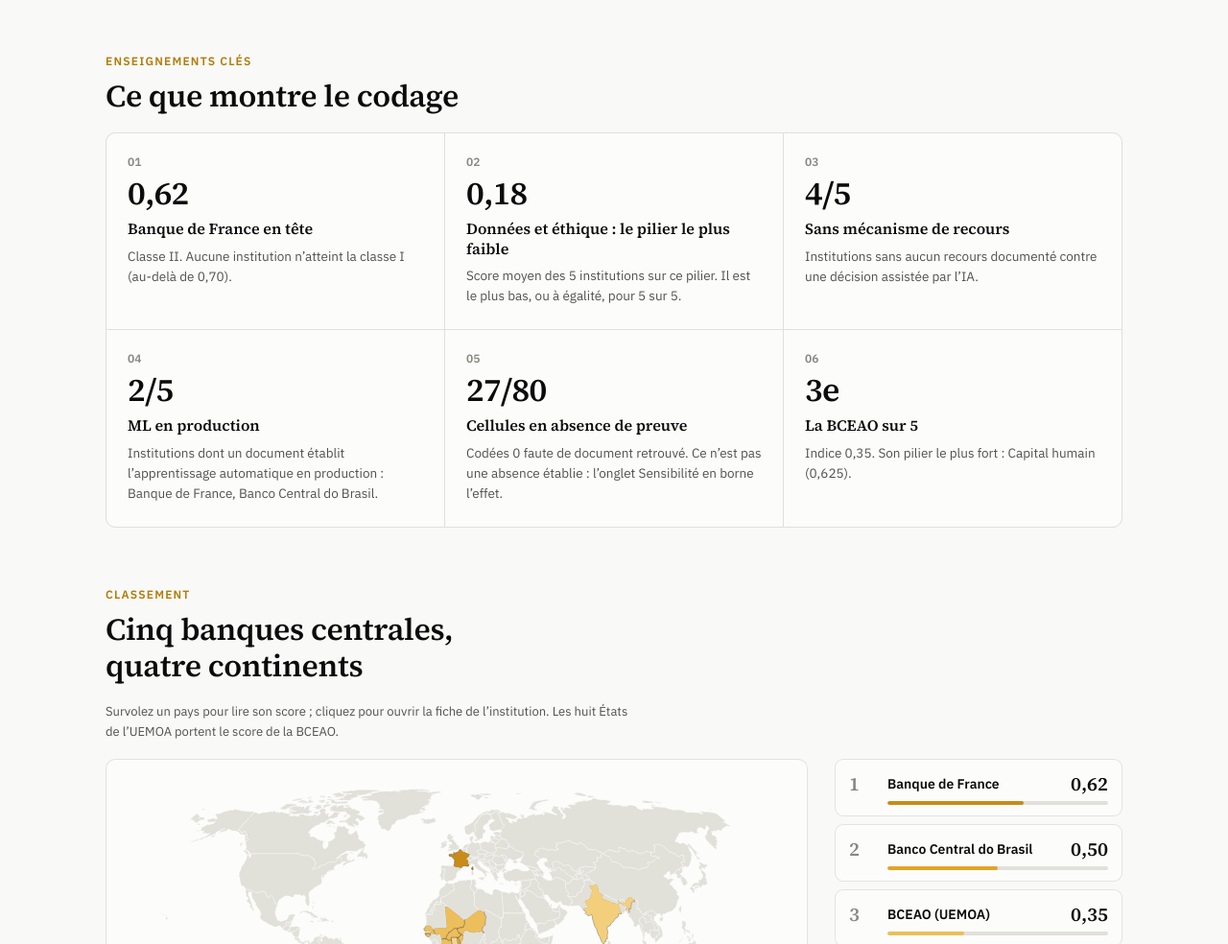
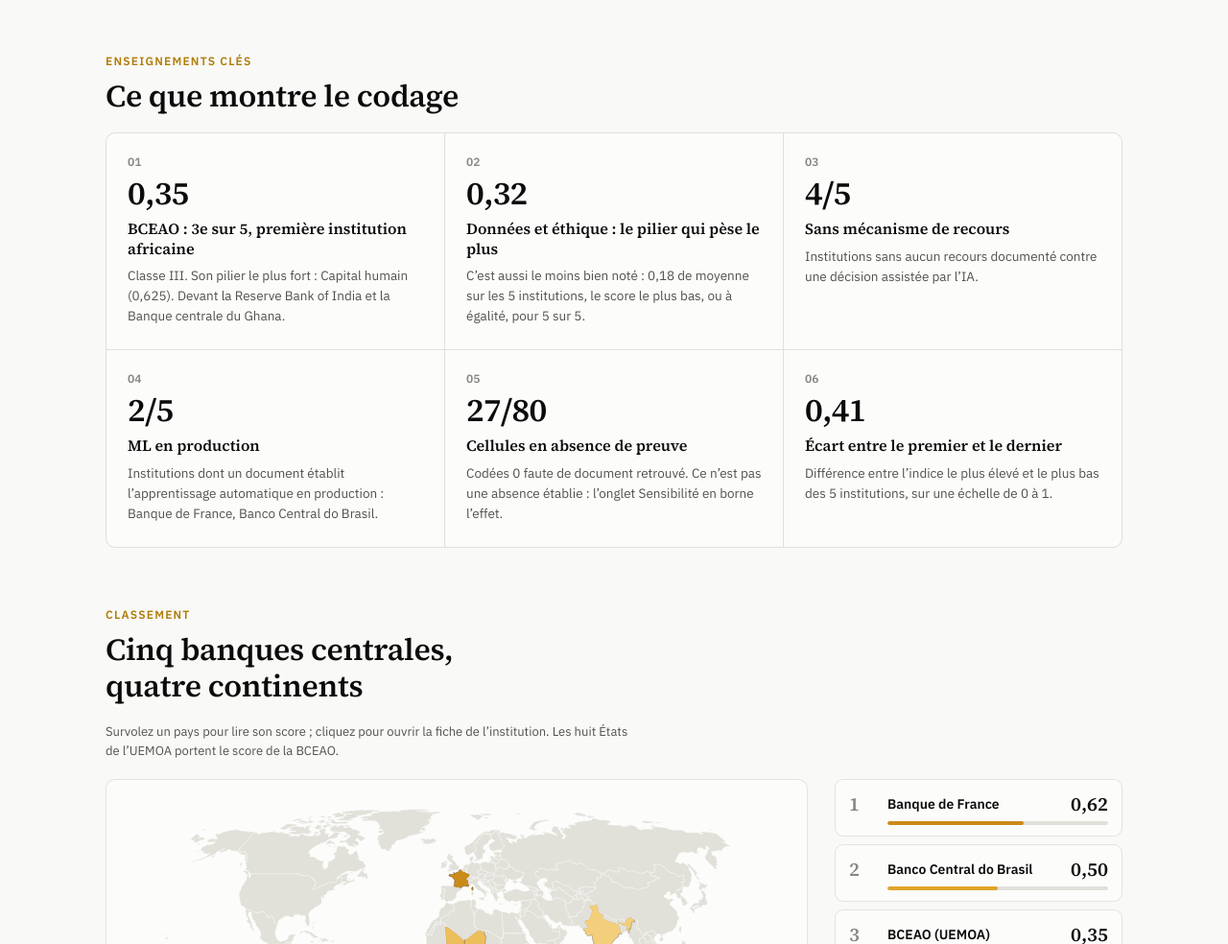
Before and after one commit to fatoumatabi/igiam, a plain HTML site: page index.html in a window 1280 px wide. Shown: the part 800-1784 px from the top of the page at 96% size. Drawn offline with Linux system fonts and the light colour scheme.

Commit message:
Enseignements clés : BCEAO en tête de liste, poids du pilier Données et éthique
Co-Authored-By: Claude Opus 5.5 <noreply@anthropic.com>
Claude-Session: https://claude.ai/code/session_017eLj7S7vLeqZypQvW3NMZR

```diff
--- a/index.html
+++ b/index.html
@@ -1133,13 +1133,22 @@ function vueAccueil() {
   banques.forEach(b => PIL.forEach(p => IND[p].forEach(i => {
     tot++; if (cellule(b, p, i.nom).niveau === 'absence') abs++; })));
   const bceao = banques.find(b => /BCEAO/.test(b));
+  const lourd = PIL.slice().sort((a, b) => POIDS[b] - POIDS[a])[0];
+  const afr = banques.filter(b => /BCEAO|Ghana|Afrique|africa/i.test(b));
+  const rangB = bceao ? ord.indexOf(bceao) + 1 : 0;
+  const pfB = bceao ? profil(bceao) : [];
   const cles = [
-    {val: fr(indice(prem)), t: prem + ' en tête',
-     p: 'Classe ' + classe(indice(prem)) + '. ' + (ord.every(b => classe(indice(b)) !== 'I')
-       ? 'Aucune institution n’atteint la classe I (au-delà de ' + fr(D.bornes.haute) + ').'
-       : 'Au moins une institution atteint la classe I.')},
-    {val: fr(moyP(faible)), t: NOMPIL[faible] + ' : le pilier le plus faible',
-     p: 'Score moyen des ' + n + ' institutions sur ce pilier. Il est le plus bas, ou à égalité, pour ' + nbFaible + ' sur ' + n + '.'},
+    bceao ? {val: fr(indice(bceao)), t: 'BCEAO : ' + rangB + (rangB === 1 ? 're' : 'e') + ' sur ' + n +
+      (afr.length > 1 && afr.every(b => b === bceao || indice(b) <= indice(bceao)) ? ', première institution africaine' : ''),
+     p: 'Classe ' + classe(indice(bceao)) + '. Son pilier le plus fort : ' +
+        NOMPIL[PIL[pfB.indexOf(Math.max(...pfB))]] + ' (' + fr(Math.max(...pfB), 3) + ')' +
+        (ord.slice(rangB).length ? '. Devant la ' + ord.slice(rangB).join(' et la ') + '.' : '.')}
+          : {val: fr(indice(prem)), t: 'Indice le plus élevé', p: 'Classe ' + classe(indice(prem)) + '.'},
+    {val: fr(POIDS[lourd]), t: NOMPIL[lourd] + ' : le pilier qui pèse le plus',
+     p: lourd === faible
+       ? 'C’est aussi le moins bien noté : ' + fr(moyP(lourd)) + ' de moyenne sur les ' + n +
+         ' institutions, le score le plus bas, ou à égalité, pour ' + nbFaible + ' sur ' + n + '.'
+       : 'Score moyen des ' + n + ' institutions sur ce pilier : ' + fr(moyP(lourd)) + '.'},
     {val: sansRecours + '/' + n, t: 'Sans mécanisme de recours',
      p: 'Institutions sans aucun recours documenté contre une décision assistée par l’IA.'},
     {val: prod.length + '/' + n, t: 'ML en production',
@@ -1147,11 +1156,8 @@ function vueAccueil() {
         (prod.length ? ' : ' + prod.join(', ') + '.' : '.')},
     {val: abs + '/' + tot, t: 'Cellules en absence de preuve',
      p: 'Codées 0 faute de document retrouvé. Ce n’est pas une absence établie : l’onglet Sensibilité en borne l’effet.'},
-    bceao ? {val: (ord.indexOf(bceao) + 1) + 'e', t: 'La BCEAO sur ' + n,
-     p: 'Indice ' + fr(indice(bceao)) + '. Son pilier le plus fort : ' +
-        NOMPIL[PIL[profil(bceao).indexOf(Math.max(...profil(bceao)))]] + ' (' +
-        fr(Math.max(...profil(bceao)), 3) + ').'}
-           : {val: fr(indice(prem) - indice(der)), t: 'Écart entre extrêmes', p: prem + ' et ' + der + '.'}
+    {val: fr(indice(prem) - indice(der)), t: 'Écart entre le premier et le dernier',
+     p: 'Différence entre l’indice le plus élevé et le plus bas des ' + n + ' institutions, sur une échelle de 0 à 1.'}
   ];
   document.getElementById('cartesCles').innerHTML = cles.map((c, k) =>
     '<article class="cle"><span class="no">0' + (k + 1) + '</span><span class="val">' + esc(c.val) +
```
